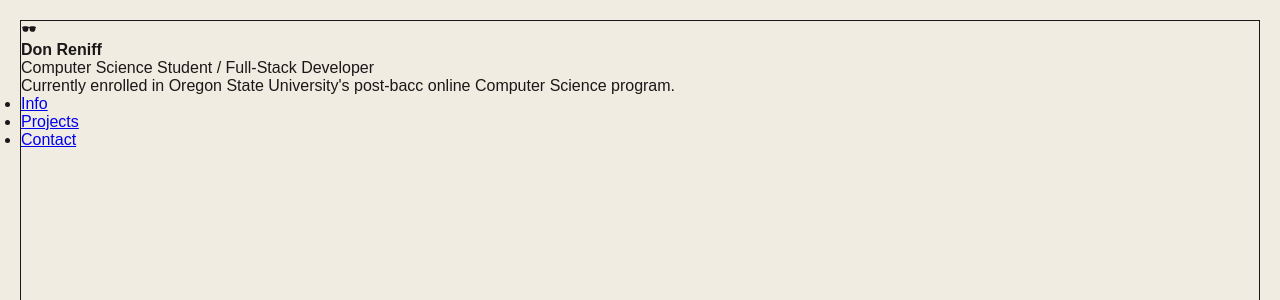
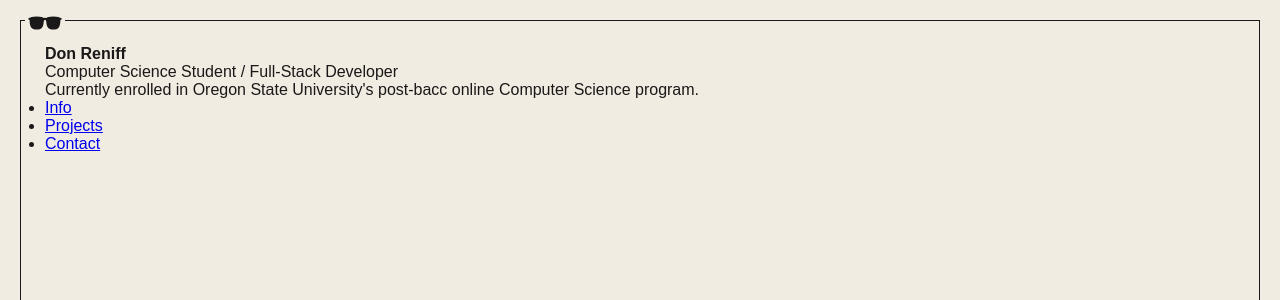
Before and after one commit to dreniff3/personal-portfolio, a React (Vite) app: page / in a window 1280 px wide. Shown: the top 300 px of the page. Built offline with nearby package versions, Linux system fonts and the light colour scheme; a web font is replaced by a local one.

Commit message:
Add styles for toggle button

```diff
--- a/src/index.css
+++ b/src/index.css
@@ -29,10 +29,24 @@
   padding: 0;
 }
 
+html {
+  position: relative;
+}
+
 body {
   background: var(--backgroundColor);
   font-family: var(--mainFont);
   color: var(--fontColor);
+}
+
+/*   ----- Toggle Button  -----  */
+.toggle-btn {
+  position: absolute;
+  top: 3px;
+  left: 25px;
+  font-size: 2.5rem;
+  background: var(--backgroundColor);
+  padding: 0 1px;
 }
 
 main {
@@ -40,4 +54,5 @@ main {
   width: calc(100vw - 40px);
   height: calc(100vh - 40px);
   margin: 20px;
+  padding: 1.5rem;
 }
```
